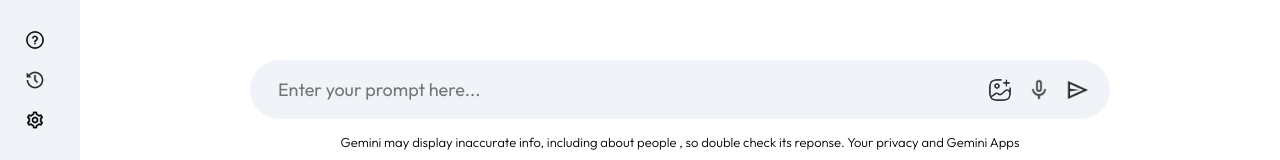
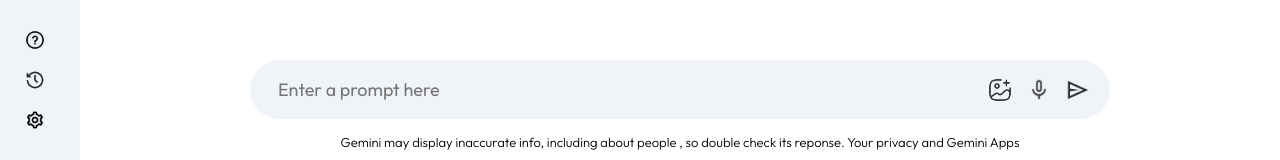
Before and after one commit to Ug0510/Gemini-Clone, a React (Vite) app: page / in a window 1280 px wide. Shown: the part 635-795 px from the top of the page. Built offline with nearby package versions, Linux system fonts and the light colour scheme.

Commit message:
changed the placeholder of searchbox

```diff
--- a/src/components/Main/Main.jsx
+++ b/src/components/Main/Main.jsx
@@ -35,7 +35,7 @@
 
             <div className="main-bottom">
                 <div className="search-box">
-                    <input type="text" placeholder='Enter your prompt here...' />
+                    <input type="text" placeholder='Enter a prompt here' />
                     <div>
                         <img src={assets.gallery_icon} alt="" />
                         <img src={assets.mic_icon} alt="" />
```
